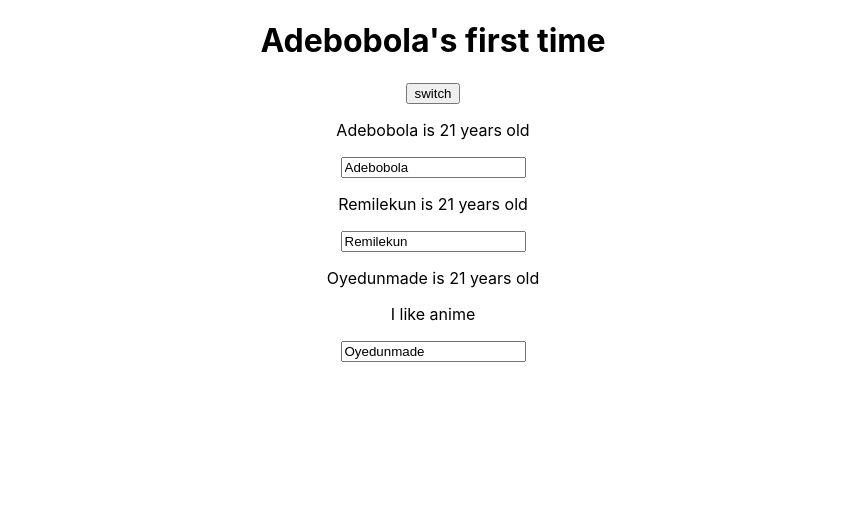
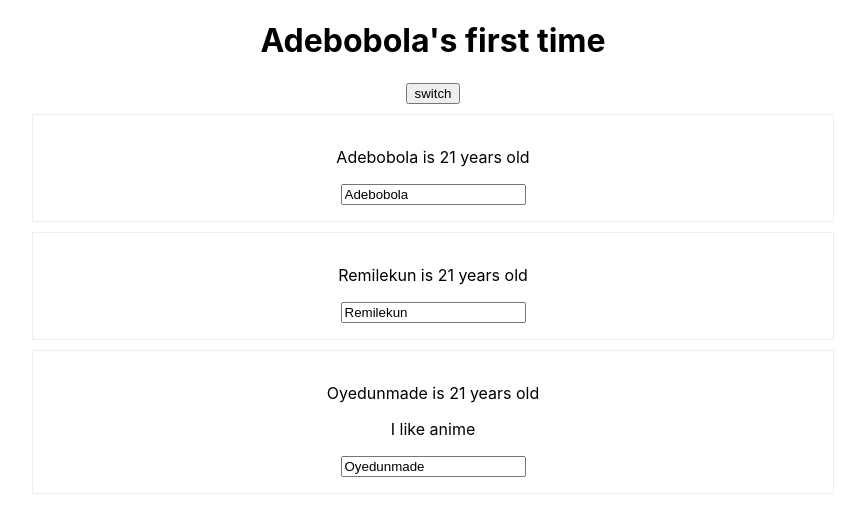
Before and after one commit to Adebobola01/react-guide, a React (Create React App) app: page / in a window 1280 px wide. Shown: the top 516 px of the page, without its empty margins (207-1072 px from the left). Built offline with nearby package versions, Linux system fonts and the light colour scheme.

Commit message:
added styles to component

```diff
--- /dev/null
+++ b/src/Person/Person.css
@@ -0,0 +1,6 @@
+.Person{
+    border: 1px solid #eee;
+    margin: 10px auto;
+    width: 60%;
+    padding: 16px;
+}
--- a/src/Person/Person.js
+++ b/src/Person/Person.js
@@ -1,8 +1,9 @@
 import React from "react"
+import "./Person.css"
 
 const person = (props) => {
     return (
-        <div>
+        <div className="Person">
             <p> {props.name} is {props.age} years old </p>
             <p>{props.children}</p>
             <input type="text" onChange={props.changed} value={props.name} ></input>
```
